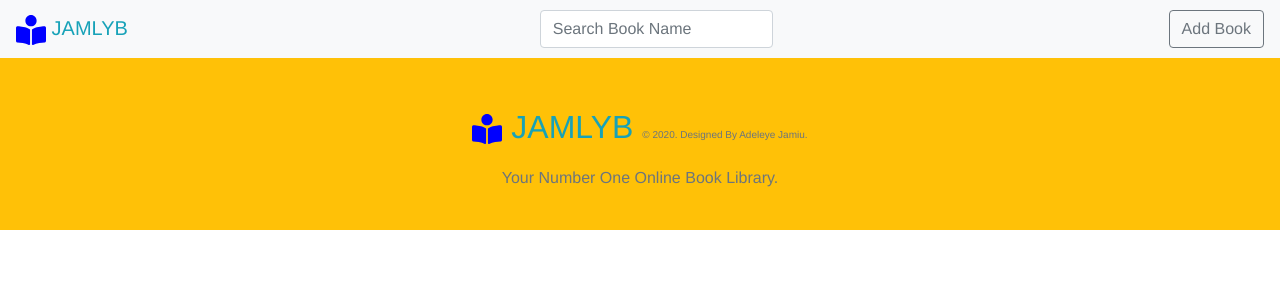
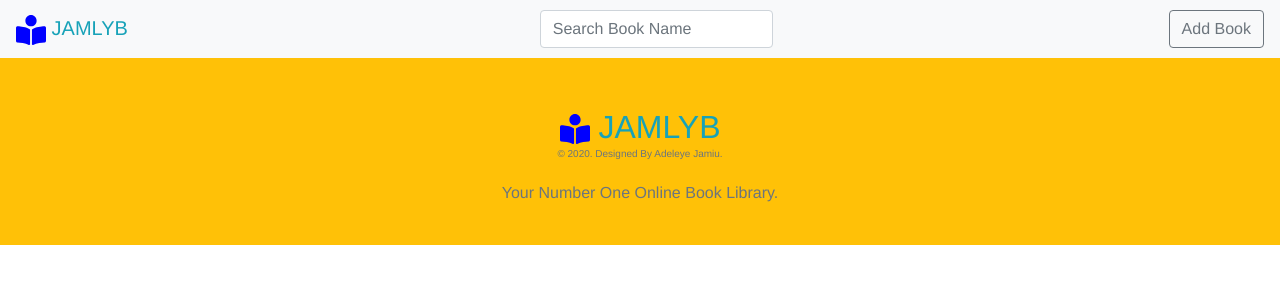
Before and after one commit to adejam/jamlyb, a website: page index.html in a window 1280 px wide. Drawn offline with nearby package versions, Linux system fonts and the light colour scheme.

Commit message:
fix:Bug fix

```diff
--- a/index.html
+++ b/index.html
@@ -125,10 +125,10 @@
             />
           </svg>
           <span class="text-info">JAMLYB</span>
-          <small class="text-muted smallText">
-            © 2020. Designed By Adeleye Jamiu.
-          </small>
         </h2>
+        <p class="text-muted smallText d-block">
+          © 2020. Designed By Adeleye Jamiu.
+        </p>
         <p class="headerText text-secondary">Your Number One Online Book Library.</p>
         <div class="d_flex justify-content-center d-sm-none">
           <div class="searchDiv">
```
